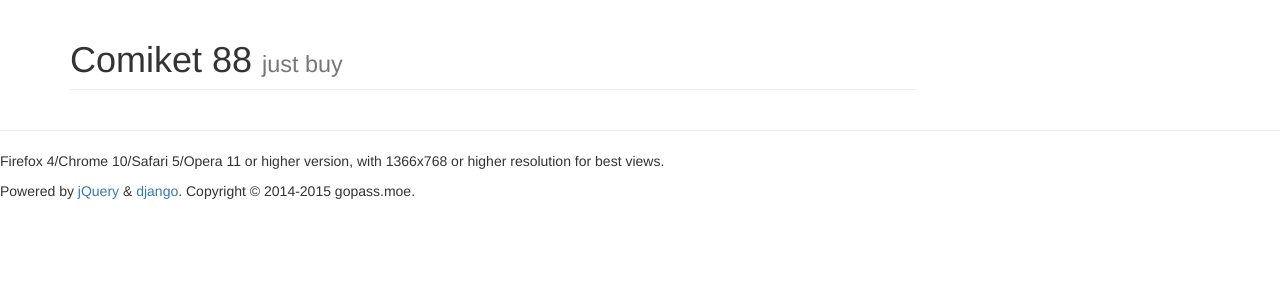
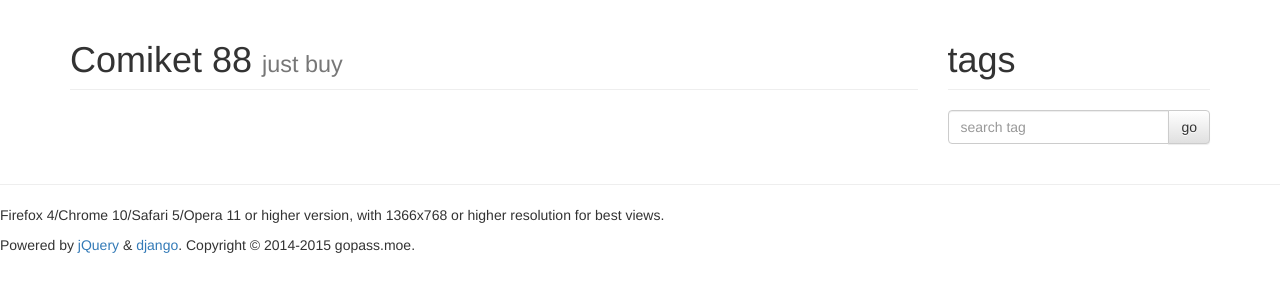
Before and after one commit to jffifa/kotoribuy, a Django app: template expo/templates/expo/tag_booth_list.html in a window 1280 px wide. Shown: the top 300 px of the page. Run offline with Django 3.2, Linux system fonts and the light colour scheme; the template is opened without the code that fills it, so the values that code supplies are empty.

Commit message:
modified

```diff
--- a/expo/templates/expo/tag_booth_list.html
+++ b/expo/templates/expo/tag_booth_list.html
@@ -11,7 +11,7 @@
     {% endif %}
     <div class="row">
         {% for booth in booths %}
-        <div class="col-md-4"><a href="#" class="thumbnail">
+        <div class="col-md-4"><a href="{% url 'booth_detail' booth_id=booth.id %}" class="thumbnail">
             <img src="{{ booth.logo.url }}"/>
         </a></div>
         {% if forloop.counter|divisibleby:3 %}
@@ -22,9 +22,16 @@
     </div>
 </div>
 <div class="col-md-3">
+    <h1 class="page-header">tags</h1>
+    <div class="input-group">
+        <input type="text" class="form-control" placeholder="search tag">
+        <span class="input-group-btn">
+            <button class="btn btn-default" type="button">go</button>
+        </span>
+    </div>
     <div class="list-group">
         {% for tag in tags %}
-        <a href="#" class="list-group-item">tag.name</a>
+        <a href="{% url 'tag_id' tag_id=tag.id" class="list-group-item">{{ tag.name }}</a>
         {% endfor %}
     </div>
 </div>
--- a/expo/views.py
+++ b/expo/views.py
@@ -18,7 +18,7 @@ def booth_detail(request, booth_id=None):
     return render(request, 'expo/booth_detail.html')
 
 
-def tag_filter(request, tag_query='', tag_id=None):
+def tag_filter(request, tag_id=None, tag_query=''):
     if tag_id:
         tag_id = int(tag_id)
 
```
Also changed, not shown: expo/urls.py (+4 -3 lines).
